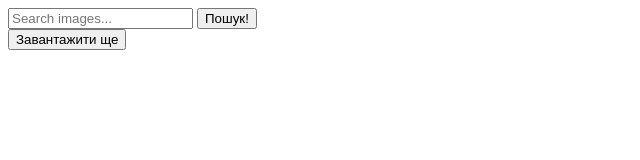
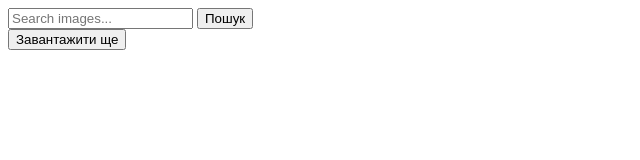
Before and after one commit to max-ignat/goit-js-hw-11, a plain HTML site: page index.html in a window 1280 px wide. Shown: the full height of the page, 0-640 px from the left. Drawn offline with Linux system fonts and the light colour scheme.

Commit message:
Deploying to gh-pages from @ max-ignat/goit-js-hw-11@6dfa0fb3f78a568f8fe044016e8c305cd8a17c1e 🚀

```diff
--- a/index.html
+++ b/index.html
@@ -1 +1 @@
-<!DOCTYPE html><html lang="ru"><head><link rel="stylesheet" href="/goit-js-hw-11/index.36dd15da.css"><meta charset="utf-8"><meta name="viewport" content="width=device-width, initial-scale=1.0"><title>PicSearch 1.0</title></head><body> <form class="search-form" id="search-form"> <input type="text" name="searchQuery" autocomplete="off" placeholder="Search images..."> <button type="submit">Пошук!</button> </form> <div class="gallery"></div> <div class="button-box"> <button type="button" class="load-more">Завантажити ще</button> </div> <script src="/goit-js-hw-11/index.2dc1ccbb.js" type="module"></script><script src="/goit-js-hw-11/index.acd2620f.js" nomodule="" defer></script> </body></html>
+<!DOCTYPE html><html lang="ru"><head><link rel="stylesheet" href="/goit-js-hw-11/index.36dd15da.css"><meta charset="utf-8"><meta name="viewport" content="width=device-width, initial-scale=1.0"><title>PicSearch 1.0</title></head><body> <form class="search-form" id="search-form"> <input type="text" name="searchQuery" autocomplete="off" placeholder="Search images..."> <button type="submit">Пошук</button> </form> <div class="gallery"></div> <div class="button-box"> <button type="button" class="load-more">Завантажити ще</button> </div> <script src="/goit-js-hw-11/index.2dc1ccbb.js" type="module"></script><script src="/goit-js-hw-11/index.acd2620f.js" nomodule="" defer></script> </body></html>
```
